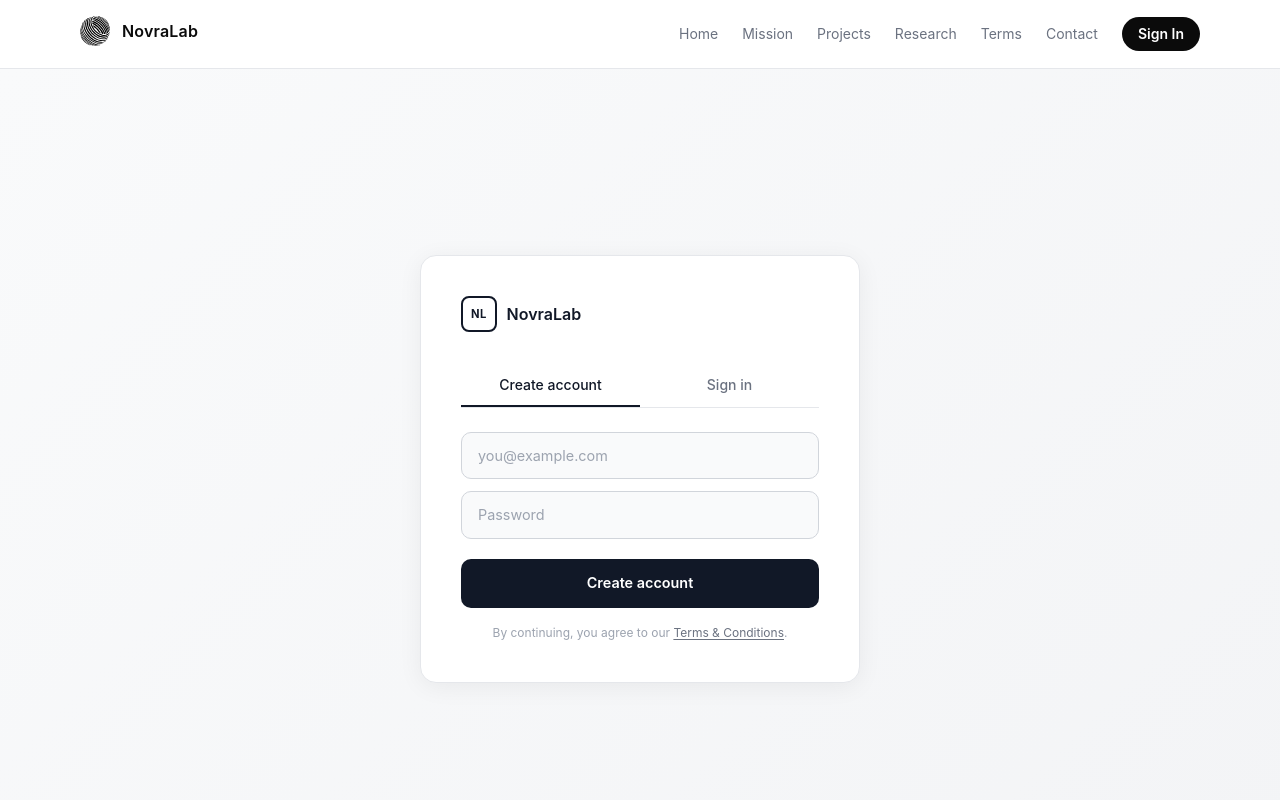
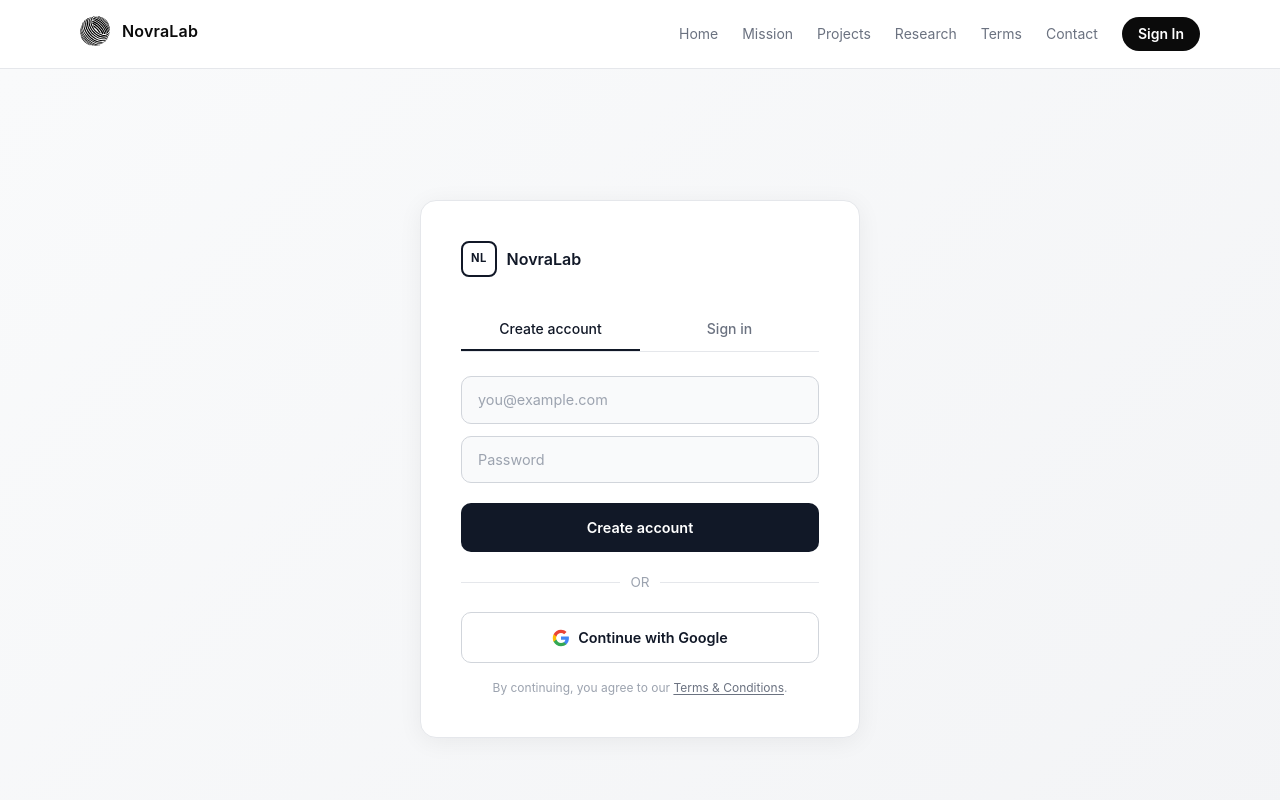
Before and after one commit to khayimani/NovraLab, a Next.js app: page /auth in a window 1280 px wide. Shown: the top 800 px of the page. Built offline with nearby package versions, Linux system fonts and the light colour scheme.

Commit message:
sign in update

```diff
--- a/app/auth/page.tsx
+++ b/app/auth/page.tsx
@@ -5,11 +5,15 @@
   getAuth,
   createUserWithEmailAndPassword,
   signInWithEmailAndPassword,
+  GoogleAuthProvider,
+  signInWithPopup,
+  sendEmailVerification,
   type User,
 } from "firebase/auth"
 import firebaseApp from "@/lib/firebase"
 
 const auth = getAuth(firebaseApp)
+const googleProvider = new GoogleAuthProvider()
 
 declare global {
   interface Window {
@@ -25,6 +29,7 @@
   const [subscribed, setSubscribed] = useState<boolean>(false)
   const [mode, setMode] = useState<"login" | "signup">("signup")
   const [error, setError] = useState<string>("")
+  const [verificationSent, setVerificationSent] = useState<boolean>(false)
 
   // Check URL params for Paddle success/cancel callbacks
   useEffect(() => {
@@ -35,9 +40,13 @@
   const signup = async () => {
     setLoading(true)
     setError("")
+    setVerificationSent(false)
     try {
       const res = await createUserWithEmailAndPassword(auth, email, password)
-      setUser(res.user)
+      await sendEmailVerification(res.user)
+      setVerificationSent(true)
+      // We don't set user here yet since they need to verify
+      auth.signOut()
     } catch (err: any) {
       setError(err.message ?? "Sign up failed. Please try again.")
     } finally {
@@ -50,9 +59,27 @@
     setError("")
     try {
       const res = await signInWithEmailAndPassword(auth, email, password)
+      if (!res.user.emailVerified) {
+        setError("Please verify your email before logging in. Check your inbox.")
+        auth.signOut()
+        return
+      }
       setUser(res.user)
     } catch (err: any) {
       setError(err.message ?? "Login failed. Please check your credentials.")
+    } finally {
+      setLoading(false)
+    }
+  }
+
+  const continueWithGoogle = async () => {
+    setLoading(true)
+    setError("")
+    try {
+      const res = await signInWithPopup(auth, googleProvider)
+      setUser(res.user)
+    } catch (err: any) {
+      setError(err.message ?? "Google Sign-In failed. Please try again.")
     } finally {
       setLoading(false)
     }
@@ -125,6 +152,11 @@
             </div>
 
             {error && <p className="auth-error">{error}</p>}
+            {verificationSent && (
+              <p className="auth-success" style={{ color: "#059669", fontSize: "0.85rem", marginBottom: "0.75rem", padding: "0.6rem", background: "#ecfdf5", borderRadius: "8px", border: "1px solid #a7f3d0" }}>
+                A verification email has been sent to {email}. Please check your inbox and verify before logging in.
+              </p>
+            )}
 
             <button
               onClick={mode === "signup" ? signup : login}
@@ -132,6 +164,26 @@
               disabled={loading}
             >
               {loading ? "Processing…" : mode === "signup" ? "Create account" : "Sign in"}
+            </button>
+
+            <div className="auth-divider">
+              <div className="auth-divider-line"></div>
+              <span className="auth-divider-text">OR</span>
+              <div className="auth-divider-line"></div>
+            </div>
+
+            <button
+              onClick={continueWithGoogle}
+              className="auth-btn-secondary"
+              disabled={loading}
+            >
+              <svg width="18" height="18" viewBox="0 0 24 24" fill="none" xmlns="http://www.w3.org/2000/svg">
+                <path d="M22.56 12.25c0-.78-.07-1.53-.2-2.25H12v4.26h5.92c-.26 1.37-1.04 2.53-2.21 3.31v2.77h3.57c2.08-1.92 3.28-4.74 3.28-8.09z" fill="#4285F4" />
+                <path d="M12 23c2.97 0 5.46-.98 7.28-2.66l-3.57-2.77c-.98.66-2.23 1.06-3.71 1.06-2.86 0-5.29-1.93-6.16-4.53H2.18v2.84C3.99 20.53 7.7 23 12 23z" fill="#34A853" />
+                <path d="M5.84 14.09c-.22-.66-.35-1.36-.35-2.09s.13-1.43.35-2.09V7.07H2.18C1.43 8.55 1 10.22 1 12s.43 3.45 1.18 4.93l2.85-2.22.81-.62z" fill="#FBBC05" />
+                <path d="M12 5.38c1.62 0 3.06.56 4.21 1.64l3.15-3.15C17.45 2.09 14.97 1 12 1 7.7 1 3.99 3.47 2.18 7.07l3.66 2.84c.87-2.6 3.3-4.53 6.16-4.53z" fill="#EA4335" />
+              </svg>
+              Continue with Google
             </button>
 
             <p className="auth-legal">
--- a/styles/auth.css
+++ b/styles/auth.css
@@ -68,7 +68,9 @@
   transition: color 0.2s, border-color 0.2s;
 }
 
-.auth-tab:hover { color: #111827; }
+.auth-tab:hover {
+  color: #111827;
+}
 
 .auth-tab--active {
   color: #111827;
@@ -125,6 +127,53 @@
 .auth-btn-primary:disabled {
   opacity: 0.5;
   cursor: not-allowed;
+}
+
+/* Secondary button */
+.auth-btn-secondary {
+  width: 100%;
+  padding: 0.85rem 1.5rem;
+  background: #ffffff;
+  color: #111827;
+  border: 1px solid #d1d5db;
+  border-radius: 10px;
+  font-size: 0.9rem;
+  font-weight: 600;
+  cursor: pointer;
+  display: flex;
+  align-items: center;
+  justify-content: center;
+  gap: 0.5rem;
+  transition: background-color 0.2s, transform 0.15s;
+}
+
+.auth-btn-secondary:hover:not(:disabled) {
+  background-color: #f9fafb;
+  transform: translateY(-1px);
+}
+
+.auth-btn-secondary:disabled {
+  opacity: 0.5;
+  cursor: not-allowed;
+}
+
+/* Divider */
+.auth-divider {
+  display: flex;
+  align-items: center;
+  margin: 1.25rem 0;
+  color: #9ca3af;
+  font-size: 0.85rem;
+}
+
+.auth-divider-line {
+  flex: 1;
+  height: 1px;
+  background-color: #e5e7eb;
+}
+
+.auth-divider-text {
+  padding: 0 10px;
 }
 
 /* Error */
```
